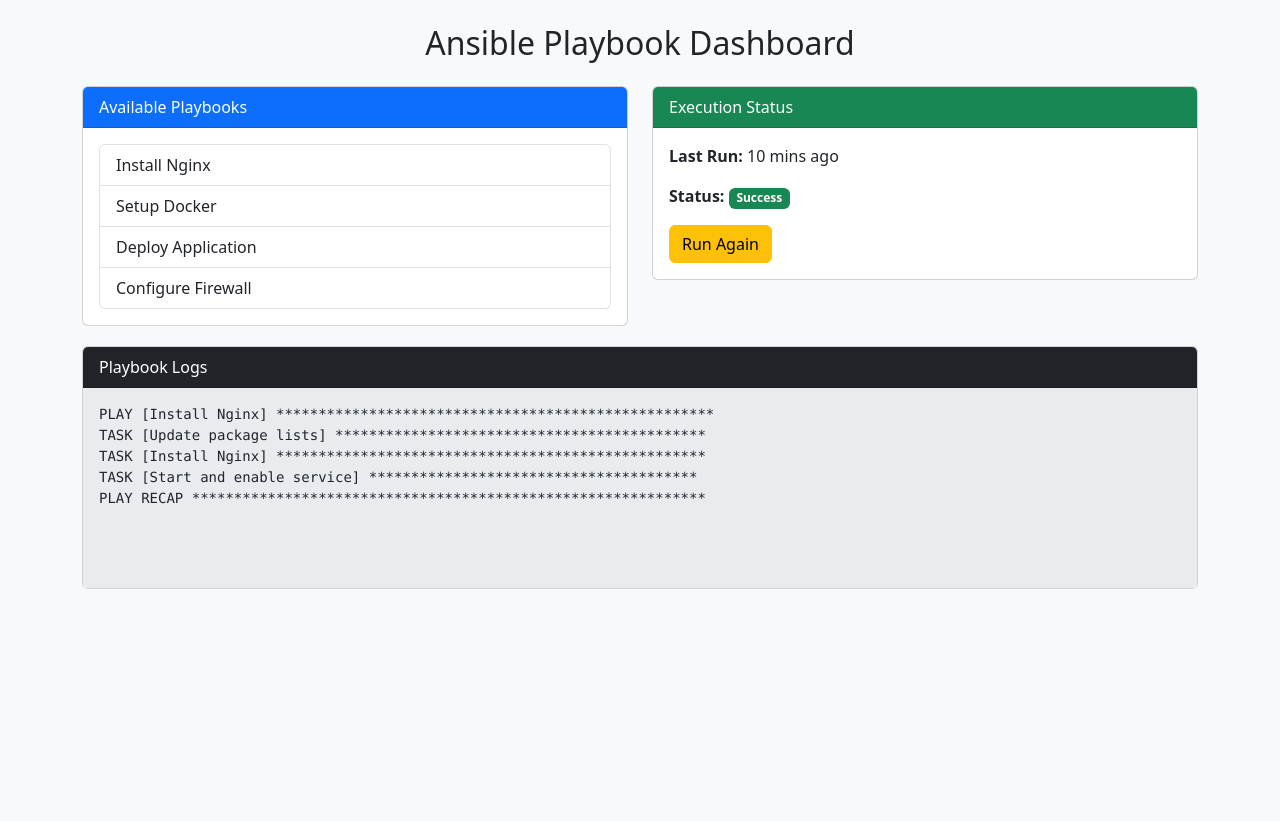
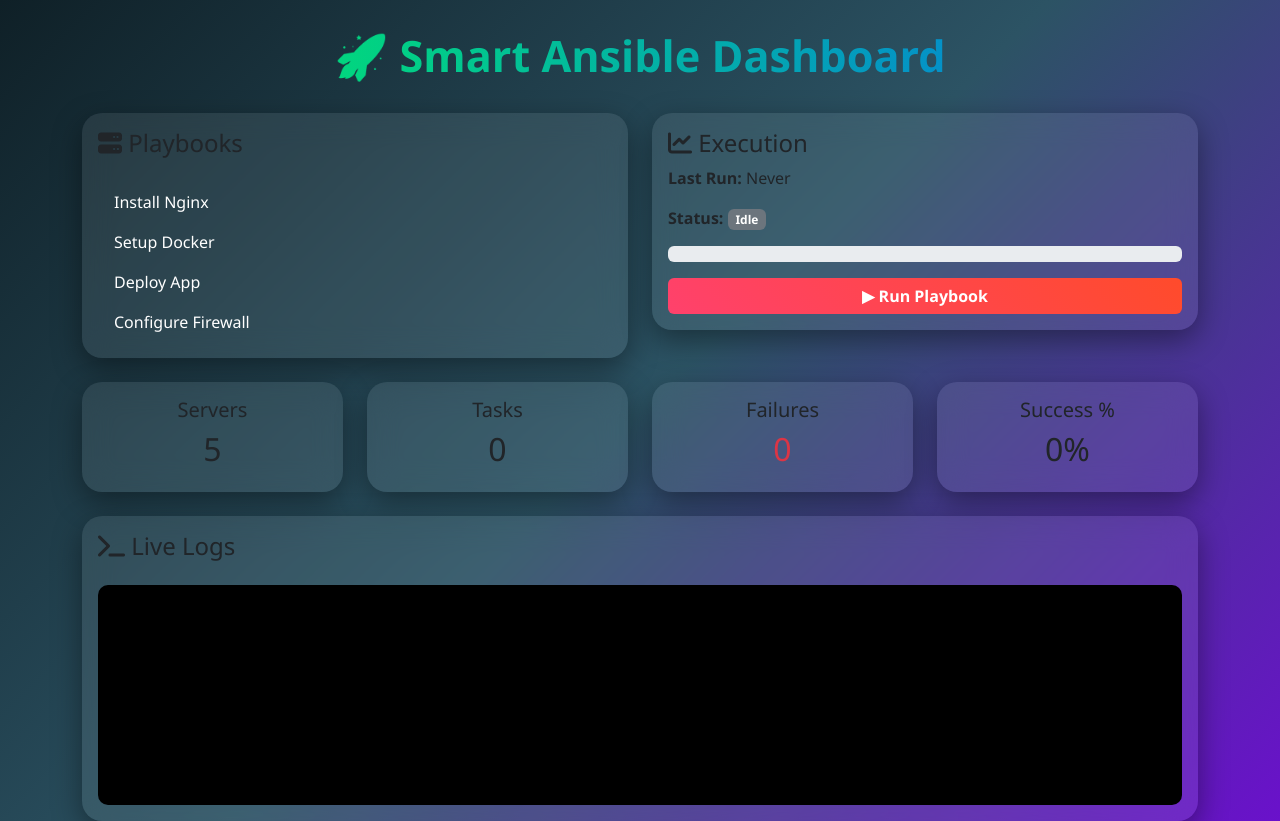
Before and after one commit to omkeo/Ansible-Projects, a plain HTML site: page index.html in a window 1280 px wide. Before the commit the page ends 800 px from the top, so only its background shows below. Drawn offline with nearby package versions, Linux system fonts and the light colour scheme.

Commit message:
--- Auto Git Commit ---

```diff
--- a/index.html
+++ b/index.html
@@ -3,55 +3,217 @@
 <head>
 <meta charset="UTF-8">
 <meta name="viewport" content="width=device-width, initial-scale=1.0">
-    <title>Ansible UI Dashboard</title>
+<title>Ansible Smart Dashboard</title>
+
 <link href="https://cdn.jsdelivr.net/npm/bootstrap@5.3.0/dist/css/bootstrap.min.css" rel="stylesheet">
+<link href="https://cdnjs.cloudflare.com/ajax/libs/font-awesome/6.5.0/css/all.min.css" rel="stylesheet">
+
 <style>
-        body { background-color: #f8f9fa; }
-        .card { margin-bottom: 20px; }
+body {
+    background: linear-gradient(135deg, #0f2027, #2c5364, #6a11cb);
+    color: white;
+    font-family: 'Segoe UI', sans-serif;
+}
+
+/* Glass Card */
+.card {
+    background: rgba(255,255,255,0.08);
+    backdrop-filter: blur(15px);
+    border-radius: 20px;
+    border: none;
+    box-shadow: 0 10px 30px rgba(0,0,0,0.4);
+    transition: 0.3s;
+}
+.card:hover {
+    transform: translateY(-8px) scale(1.02);
+}
+
+/* Header */
+.header {
+    text-align: center;
+    font-size: 2.7rem;
+    font-weight: bold;
+    background: linear-gradient(to right, #00f260, #0575e6);
+    -webkit-background-clip: text;
+    -webkit-text-fill-color: transparent;
+}
+
+/* Button */
+.btn-run {
+    background: linear-gradient(45deg, #ff416c, #ff4b2b);
+    border: none;
+    color: white;
+    font-weight: bold;
+    transition: 0.3s;
+}
+.btn-run:hover {
+    transform: scale(1.1);
+    box-shadow: 0 0 20px #ff416c;
+}
+
+/* Logs */
+.logs {
+    height: 220px;
+    overflow-y: auto;
+    background: #000;
+    color: #00ffcc;
+    padding: 10px;
+    border-radius: 10px;
+    font-size: 13px;
+}
+
+/* Playbook hover */
+.list-group-item {
+    background: transparent;
+    color: white;
+    border: none;
+    transition: 0.3s;
+}
+.list-group-item:hover {
+    background: rgba(255,255,255,0.2);
+    transform: translateX(10px);
+}
+
+/* Fade animation */
+.fade-in {
+    animation: fadeIn 1s ease-in-out;
+}
+@keyframes fadeIn {
+    from {opacity: 0; transform: translateY(20px);}
+    to {opacity: 1; transform: translateY(0);}
+}
 </style>
 </head>
+
 <body>
-    <div class="container mt-4">
-        <h2 class="text-center mb-4">Ansible Playbook Dashboard</h2>
+
+<div class="container mt-4 fade-in">
+
+    <div class="header mb-4">
+        🚀 Smart Ansible Dashboard
+    </div>
 
     <div class="row">
+
+        <!-- Playbooks -->
         <div class="col-md-6">
-                <div class="card">
-                    <div class="card-header bg-primary text-white">Available Playbooks</div>
-                    <div class="card-body">
-                        <ul class="list-group">
+            <div class="card p-3">
+                <h4><i class="fa-solid fa-server"></i> Playbooks</h4>
+                <ul class="list-group mt-3" id="playbooks">
                     <li class="list-group-item">Install Nginx</li>
                     <li class="list-group-item">Setup Docker</li>
-                            <li class="list-group-item">Deploy Application</li>
+                    <li class="list-group-item">Deploy App</li>
                     <li class="list-group-item">Configure Firewall</li>
                 </ul>
             </div>
         </div>
+
+        <!-- Status -->
+        <div class="col-md-6">
+            <div class="card p-3">
+                <h4><i class="fa-solid fa-chart-line"></i> Execution</h4>
+
+                <p><strong>Last Run:</strong> <span id="lastRun">Never</span></p>
+
+                <p><strong>Status:</strong>
+                    <span id="statusBadge" class="badge bg-secondary">Idle</span>
+                </p>
+
+                <div class="progress mb-3">
+                    <div id="progressBar" class="progress-bar" style="width:0%">0%</div>
                 </div>
 
-            <div class="col-md-6">
-                <div class="card">
-                    <div class="card-header bg-success text-white">Execution Status</div>
-                    <div class="card-body">
-                        <p><strong>Last Run:</strong> 10 mins ago</p>
-                        <p><strong>Status:</strong> <span class="badge bg-success">Success</span></p>
-                        <button class="btn btn-warning">Run Again</button>
+                <button class="btn btn-run w-100" onclick="runPlaybook()">
+                    ▶ Run Playbook
+                </button>
             </div>
+        </div>
+
+    </div>
+
+    <!-- Stats -->
+    <div class="row mt-4 text-center">
+        <div class="col-md-3">
+            <div class="card p-3">
+                <h5>Servers</h5>
+                <h2 id="servers">5</h2>
+            </div>
+        </div>
+        <div class="col-md-3">
+            <div class="card p-3">
+                <h5>Tasks</h5>
+                <h2 id="tasks">0</h2>
+            </div>
+        </div>
+        <div class="col-md-3">
+            <div class="card p-3">
+                <h5>Failures</h5>
+                <h2 id="failures" class="text-danger">0</h2>
+            </div>
+        </div>
+        <div class="col-md-3">
+            <div class="card p-3">
+                <h5>Success %</h5>
+                <h2 id="successRate">0%</h2>
             </div>
         </div>
     </div>
 
-        <div class="card">
-            <div class="card-header bg-dark text-white">Playbook Logs</div>
-            <div class="card-body" style="height: 200px; overflow-y: auto; background-color: #e9ecef;">
-                <pre>PLAY [Install Nginx] ****************************************************
-TASK [Update package lists] ********************************************
-TASK [Install Nginx] ***************************************************
-TASK [Start and enable service] ***************************************
-PLAY RECAP *************************************************************
-</pre>
+    <!-- Logs -->
+    <div class="card mt-4 p-3">
+        <h4><i class="fa-solid fa-terminal"></i> Live Logs</h4>
+        <div class="logs mt-3" id="logs"></div>
     </div>
+
 </div>
-    </div>
+
+<script>
+function runPlaybook() {
+    let logs = document.getElementById("logs");
+    let progress = document.getElementById("progressBar");
+    let status = document.getElementById("statusBadge");
+
+    logs.innerHTML = "";
+    progress.style.width = "0%";
+    progress.innerText = "0%";
+    status.className = "badge bg-warning";
+    status.innerText = "Running";
+
+    let steps = [
+        "PLAY [Install Nginx]",
+        "TASK [Update packages]",
+        "TASK [Install nginx]",
+        "TASK [Start service]",
+        "TASK [Enable service]",
+        "PLAY RECAP"
+    ];
+
+    let i = 0;
+
+    let interval = setInterval(() => {
+        if (i < steps.length) {
+            logs.innerHTML += steps[i] + "\n";
+            logs.scrollTop = logs.scrollHeight;
+
+            let percent = Math.floor(((i+1)/steps.length)*100);
+            progress.style.width = percent + "%";
+            progress.innerText = percent + "%";
+
+            document.getElementById("tasks").innerText = i+1;
+
+            i++;
+        } else {
+            clearInterval(interval);
+
+            status.className = "badge bg-success";
+            status.innerText = "Success";
+
+            document.getElementById("lastRun").innerText = "Just Now";
+            document.getElementById("successRate").innerText = "100%";
+        }
+    }, 800);
+}
+</script>
+
 </body>
 </html>
```
Lines whose indentation alone changed are shown as unchanged.
